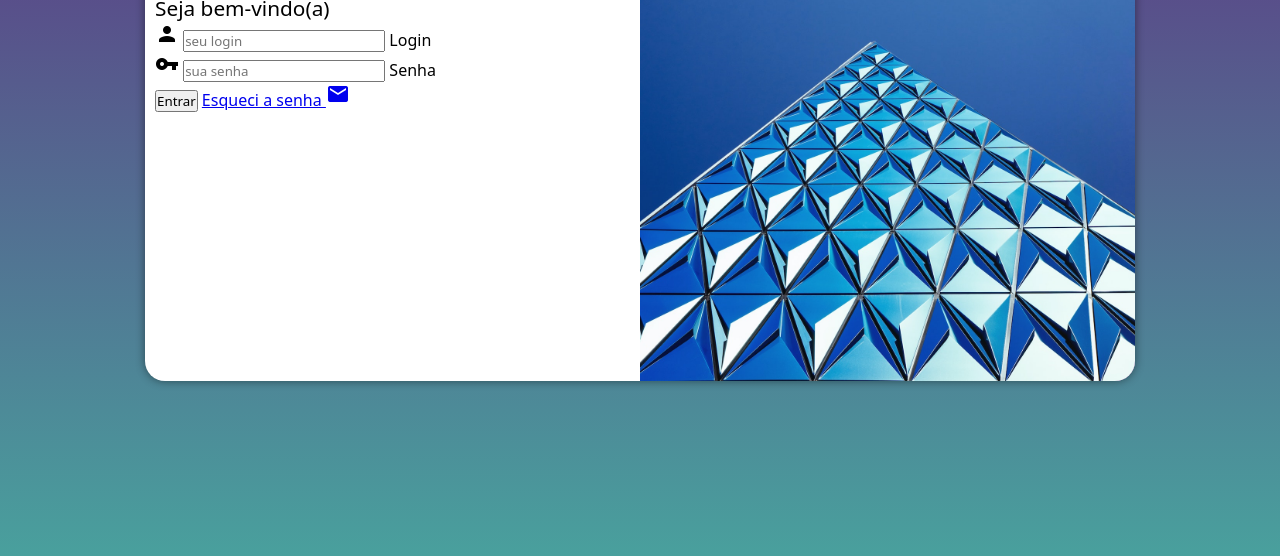
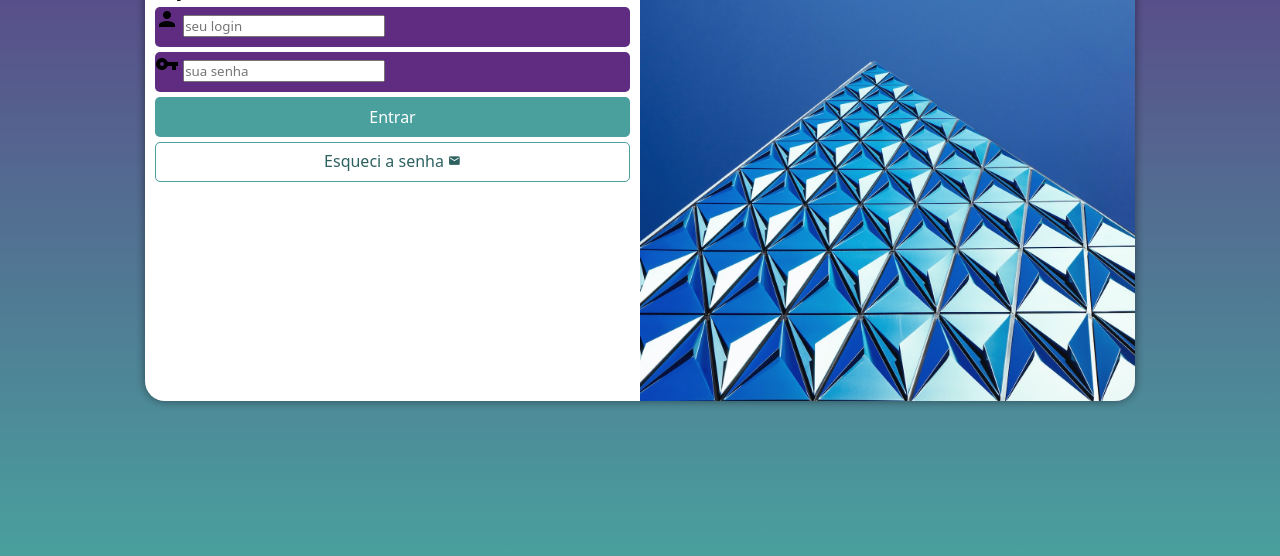
Before and after one commit to eco-gdv/Projeto-Login, a plain HTML site: page index.html in a window 1280 px wide. Shown: the part 244-800 px from the top of the page. Drawn offline with Linux system fonts and the light colour scheme.

Commit message:
formatação do formulário

```diff
--- a/estilo/style.css
+++ b/estilo/style.css
@@ -33,7 +33,7 @@ section#login{
     transform: translate(-50%, -50%);
     background-color: white;
     width: 255px;
-    height: 450px;
+    height: 490px;
     border-radius: 20px;
     overflow: hidden;
     box-shadow: 0px 0px 10px rgba(0, 0, 0, 0.459);
@@ -63,3 +63,55 @@ div#formulario > h1{
 div#formulario > p{
     font-size: 0.8em;
 }
+
+form > div.campo{
+    background-color: #5f2c82;
+    width: 100%;
+    display: block;
+    height: 40px;
+    border-radius: 5px;
+    margin: 5px 0px;
+}
+
+div.campo > label{
+    display: none;
+}
+
+form > input[type=submit]{
+    display: block;
+    font-size: 1em;
+    width: 100%;
+    height: 40px;
+    background-color: #49a09d;
+    color: white;
+    border: none;
+    border-radius: 5px;
+    cursor: pointer;
+}
+
+form > input[type=submit]:hover {
+    background-color: #2c615f;
+}
+
+form > a.botao{
+    display: block;
+    text-align: center;
+    font-size: 1em;
+    width: 100%;
+    height: 40px;
+    margin-top: 5px;
+    padding-top: 7px;
+    background-color: white;
+    color: #2c615f;
+    border: 1px solid #49a09d;
+    border-radius: 5px;
+    text-decoration: none;
+}
+
+form > a.botao:hover{
+    background-color: #5dc9c5;
+}
+
+form > a.botao > span{
+    font-size: .8em;
+}
--- a/index.html
+++ b/index.html
@@ -31,7 +31,7 @@
                         <label for="isenha">Senha</label>
                     </div>
                     <input type="submit" value="Entrar">
-                    <a href="esqueci.html">
+                    <a href="esqueci.html" class="botao">
                         Esqueci a senha <span class="material-icons">email</span>
                     </a>
                 </form>
```
